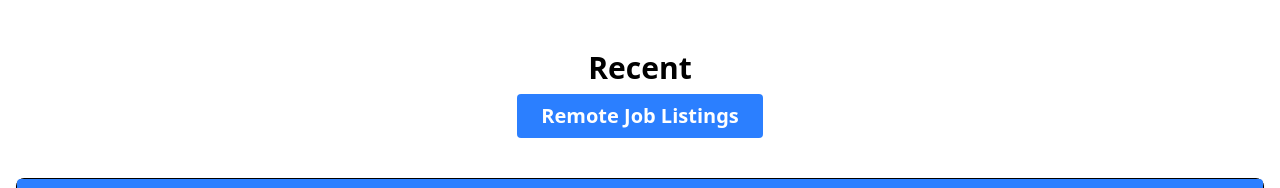
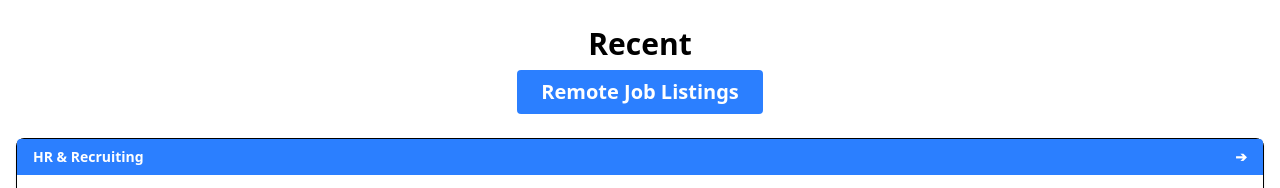
Before and after one commit to Rotinuel/drifthire, a Next.js app: page / in a window 1280 px wide. Shown: the part 878-1066 px from the top of the page. Built offline with nearby package versions, Linux system fonts and the light colour scheme.

Commit message:
okay tired

```diff
--- a/app/components/remoteJobListing.jsx
+++ b/app/components/remoteJobListing.jsx
@@ -84,9 +84,9 @@ const RemoteJobListings = () => {
     const jobChunks = chunkArray(jobs, jobsPerSlide);
 
     return (
-        <section className="py-16 bg-white text-center">
+        <section className="py-10 bg-white text-center">
             <h2 className="text-3xl font-bold mb-2">Recent</h2>
-            <h3 className="bg-blue-500 text-white inline-block px-6 py-2 rounded text-xl font-semibold mb-10">
+            <h3 className="bg-blue-500 text-white inline-block px-6 py-2 rounded text-xl font-semibold mb-6">
                 Remote Job Listings
             </h3>
 
```
